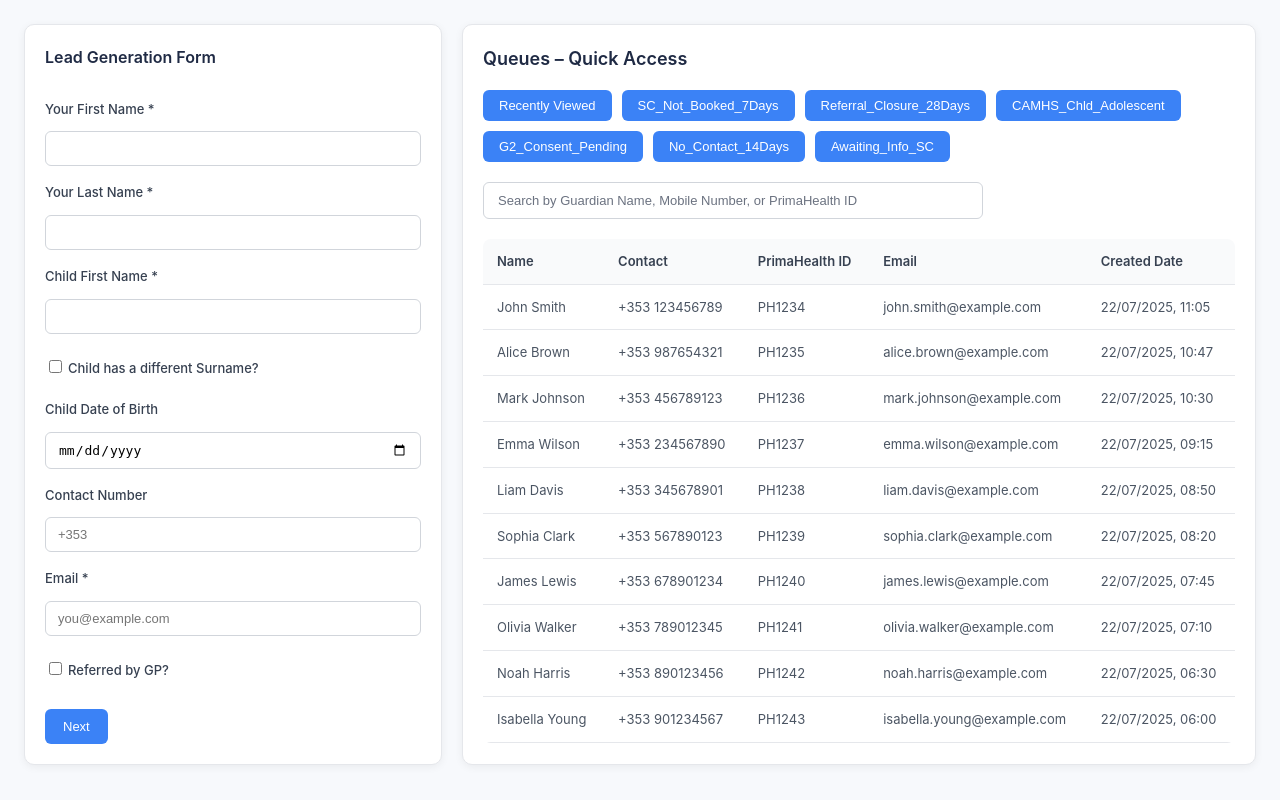
After one commit to pdkv1999/primaHealth, a Flask app: page /phase1/login_cc in a window 1280 px wide. The commit adds this page. Run offline with Flask 3, Linux system fonts and the light colour scheme.

Commit message:
Login screen for CC

```diff
--- a/app.py
+++ b/app.py
@@ -23,6 +23,10 @@ def consent():
 @app.route('/phase1/login')
 def login():
     return render_template('login.html')
+
+@app.route('/phase1/login_cc')
+def login_cc():
+    return render_template('login_cc.html')
 
 @app.route('/phase1/ap_screen')
 def ap_screen():
--- a/templates/ap_screen.html
+++ b/templates/ap_screen.html
@@ -20,7 +20,7 @@
         <p class="text-gray-600 mb-2"><strong>Guardian1 Mobile Number:</strong> 0987654321</p>
         <p class="text-gray-600 mb-2"><strong>Main School Name:</strong> Greenfield Primary</p>
         <p class="text-gray-600 mb-4"><strong>Preferred Teacher Name:</strong> Mr. O'Brien</p>
-        <button class="px-4 py-2 bg-blue-600 text-white rounded-lg hover:bg-blue-700 transition w-full">Complete SC Form</button>
+        <button onclick="window.location.href='https://docs.google.com/document/d/1XouQO4frNGNN-KdMsM9PChhG6JZDtuQtkDAeph9ZcN0/edit?tab=t.0'" class="px-4 py-2 bg-blue-600 text-white rounded-lg hover:bg-blue-700 transition w-full">Complete SC Form</button>
       </div>
 
       <div class="bg-white p-6 rounded-xl shadow-lg">
--- /dev/null
+++ b/templates/login_cc.html
@@ -0,0 +1,420 @@
+<!DOCTYPE html>
+<html lang="en">
+<head>
+  <meta charset="UTF-8" />
+  <meta name="viewport" content="width=device-width, initial-scale=1.0"/>
+  <title>PrimaHealth – Lead Form & Patient Queue</title>
+  <style>
+    body {
+      font-family: 'Inter', -apple-system, BlinkMacSystemFont, 'Segoe UI', Roboto, sans-serif;
+      background-color: #f7f9fc;
+      margin: 0;
+      padding: 24px;
+      display: flex;
+      gap: 20px;
+      color: #1f2a44;
+      line-height: 1.6;
+    }
+
+    .left-panel {
+      flex: 1;
+      min-width: 320px;
+      background-color: white;
+      padding: 20px;
+      border-radius: 10px;
+      box-shadow: 0 2px 8px rgba(0, 0, 0, 0.06);
+      border: 1px solid #e5e7eb;
+      display: flex;
+      flex-direction: column;
+    }
+
+    .right-panel {
+      flex: 2;
+      background-color: white;
+      padding: 20px;
+      border-radius: 10px;
+      box-shadow: 0 2px 8px rgba(0, 0, 0, 0.06);
+      border: 1px solid #e5e7eb;
+    }
+
+    h2 {
+      margin: 0 0 16px;
+      font-size: 18px;
+      font-weight: 600;
+      color: #1f2a44;
+    }
+
+    .queue-buttons {
+      display: flex;
+      flex-wrap: wrap;
+      gap: 10px;
+      margin-bottom: 20px;
+    }
+
+    .queue-buttons button {
+      background-color: #3b82f6;
+      color: white;
+      border: none;
+      border-radius: 6px;
+      padding: 8px 16px;
+      font-size: 13px;
+      font-weight: 500;
+      cursor: pointer;
+      transition: background-color 0.2s ease, transform 0.1s ease;
+    }
+
+    .queue-buttons button:hover {
+      background-color: #2563eb;
+      transform: translateY(-1px);
+    }
+
+    .queue-buttons button:active {
+      transform: translateY(0);
+    }
+
+    .queue-buttons button.active {
+      background-color: #1e40af;
+      transform: none;
+    }
+
+    .search-bar {
+      margin-bottom: 20px;
+    }
+
+    .search-bar input {
+      width: 100%;
+      max-width: 500px;
+      padding: 10px 14px;
+      font-size: 13px;
+      border: 1px solid #d1d5db;
+      border-radius: 6px;
+      transition: border-color 0.2s ease, box-shadow 0.2s ease;
+      box-sizing: border-box;
+    }
+
+    .search-bar input::placeholder {
+      font-size: 13px;
+      color: #6b7280;
+      opacity: 1;
+    }
+
+    .search-bar input:focus {
+      outline: none;
+      border-color: #3b82f6;
+      box-shadow: 0 0 0 3px rgba(59, 130, 246, 0.1);
+    }
+
+    table {
+      width: 100%;
+      border-collapse: separate;
+      border-spacing: 0;
+      background-color: white;
+      border-radius: 8px;
+      overflow: hidden;
+    }
+
+    th, td {
+      padding: 12px 14px;
+      border-bottom: 1px solid #e5e7eb;
+      font-size: 13px;
+      text-align: left;
+    }
+
+    th {
+      background-color: #f9fafb;
+      font-weight: 600;
+      color: #374151;
+    }
+
+    td {
+      color: #4b5563;
+    }
+
+    tr:last-child td {
+      border-bottom: none;
+    }
+
+    tr:hover {
+      background-color: #f8fafc;
+      cursor: pointer;
+    }
+
+    /* Lead form styles */
+    .form-title {
+      font-weight: 600;
+      margin-bottom: 20px;
+      font-size: 16px;
+      color: #1f2a44;
+    }
+
+    form {
+      display: flex;
+      flex-direction: column;
+      gap: 8px;
+    }
+
+    form label {
+      margin: 8px 0 4px;
+      font-size: 13px;
+      font-weight: 500;
+      color: #374151;
+    }
+
+    form input[type="text"],
+    form input[type="email"],
+    form input[type="date"] {
+      width: 100%;
+      padding: 9px 12px;
+      border: 1px solid #d1d5db;
+      border-radius: 6px;
+      font-size: 13px;
+      transition: border-color 0.2s ease, box-shadow 0.2s ease;
+      box-sizing: border-box;
+    }
+
+    form input[type="text"]:focus,
+    form input[type="email"]:focus,
+    form input[type="date"]:focus {
+      outline: none;
+      border-color: #3b82f6;
+      box-shadow: 0 0 0 3px rgba(59, 130, 246, 0.1);
+    }
+
+    form input[type="checkbox"] {
+      margin-right: 6px;
+      accent-color: #3b82f6;
+    }
+
+    .checkbox-label {
+      display: flex;
+      align-items: center;
+      margin-top: 8px;
+      font-size: 13px;
+      color: #4b5563;
+    }
+
+    .submit-btn {
+      margin-top: 16px;
+      background-color: #3b82f6;
+      color: white;
+      padding: 10px 18px;
+      border: none;
+      border-radius: 6px;
+      cursor: pointer;
+      font-size: 13px;
+      font-weight: 500;
+      transition: background-color 0.2s ease, transform 0.1s ease;
+      align-self: flex-start;
+    }
+
+    .submit-btn:hover {
+      background-color: #2563eb;
+      transform: translateY(-1px);
+    }
+
+    .submit-btn:active {
+      transform: translateY(0);
+    }
+  </style>
+</head>
+<body>
+
+  <!-- Left: Lead Form -->
+  <div class="left-panel">
+    <div class="form-title">Lead Generation Form</div>
+    <form>
+      <label>Your First Name *</label>
+      <input type="text" required />
+
+      <label>Your Last Name *</label>
+      <input type="text" required />
+
+      <label>Child First Name *</label>
+      <input type="text" required />
+
+      <div class="checkbox-label">
+        <input type="checkbox" id=" moaning" />
+        <label for="diffSurname">Child has a different Surname?</label>
+      </div>
+
+      <label>Child Date of Birth</label>
+      <input type="date" />
+
+      <label>Contact Number</label>
+      <input type="text" placeholder="+353" />
+
+      <label>Email *</label>
+      <input type="email" placeholder="you@example.com" required />
+
+      <div class="checkbox-label">
+        <input type="checkbox" id="referredByGP" />
+        <label for="referredByGP">Referred by GP?</label>
+      </div>
+
+      <button class="submit-btn" type="submit">Next</button>
+    </form>
+  </div>
+
+  <!-- Right: Queues & Table -->
+  <div class="right-panel">
+    <h2>Queues – Quick Access</h2>
+    <div class="queue-buttons">
+      <button onclick="filterQueue('Recently_Viewed')" class="active">Recently Viewed</button>
+      <button onclick="filterQueue('SC_Not_Booked_7Days')">SC_Not_Booked_7Days</button>
+      <button onclick="filterQueue('Referral_Closure_28Days')">Referral_Closure_28Days</button>
+      <button onclick="filterQueue('CAMHS_OPEN')">CAMHS_Chld_Adolescent</button>
+      <button onclick="filterQueue('G2_Consent_Pending')">G2_Consent_Pending</button>
+      <button onclick="filterQueue('No_Contact_14Days')">No_Contact_14Days</button>
+      <button onclick="filterQueue('Awaiting_Info_SC')">Awaiting_Info_SC</button>
+    </div>
+
+    <div class="search-bar">
+      <input type="text" id="searchInput" placeholder="Search by Guardian Name, Mobile Number, or PrimaHealth ID" onkeyup="searchPatient()" />
+    </div>
+
+    <table id="patientTable">
+      <thead>
+        <tr>
+          <th>Name</th>
+          <th>Contact</th>
+          <th>PrimaHealth ID</th>
+          <th>Email</th>
+          <th>Created Date</th>
+        </tr>
+      </thead>
+      <tbody>
+        <tr data-queue="Recently_Viewed" onclick="goToCC('1')">
+          <td>John Smith</td>
+          <td>+353 123456789</td>
+          <td>PH1234</td>
+          <td>john.smith@example.com</td>
+          <td>22/07/2025, 11:05</td>
+        </tr>
+        <tr data-queue="Recently_Viewed" onclick="goToCC('2')">
+          <td>Alice Brown</td>
+          <td>+353 987654321</td>
+          <td>PH1235</td>
+          <td>alice.brown@example.com</td>
+          <td>22/07/2025, 10:47</td>
+        </tr>
+        <tr data-queue="Recently_Viewed" onclick="goToCC('3')">
+          <td>Mark Johnson</td>
+          <td>+353 456789123</td>
+          <td>PH1236</td>
+          <td>mark.johnson@example.com</td>
+          <td>22/07/2025, 10:30</td>
+        </tr>
+        <tr data-queue="Recently_Viewed" onclick="goToCC('4')">
+          <td>Emma Wilson</td>
+          <td>+353 234567890</td>
+          <td>PH1237</td>
+          <td>emma.wilson@example.com</td>
+          <td>22/07/2025, 09:15</td>
+        </tr>
+        <tr data-queue="Recently_Viewed" onclick="goToCC('5')">
+          <td>Liam Davis</td>
+          <td>+353 345678901</td>
+          <td>PH1238</td>
+          <td>liam.davis@example.com</td>
+          <td>22/07/2025, 08:50</td>
+        </tr>
+        <tr data-queue="Recently_Viewed" onclick="goToCC('6')">
+          <td>Sophia Clark</td>
+          <td>+353 567890123</td>
+          <td>PH1239</td>
+          <td>sophia.clark@example.com</td>
+          <td>22/07/2025, 08:20</td>
+        </tr>
+        <tr data-queue="Recently_Viewed" onclick="goToCC('7')">
+          <td>James Lewis</td>
+          <td>+353 678901234</td>
+          <td>PH1240</td>
+          <td>james.lewis@example.com</td>
+          <td>22/07/2025, 07:45</td>
+        </tr>
+        <tr data-queue="Recently_Viewed" onclick="goToCC('8')">
+          <td>Olivia Walker</td>
+          <td>+353 789012345</td>
+          <td>PH1241</td>
+          <td>olivia.walker@example.com</td>
+          <td>22/07/2025, 07:10</td>
+        </tr>
+        <tr data-queue="Recently_Viewed" onclick="goToCC('9')">
+          <td>Noah Harris</td>
+          <td>+353 890123456</td>
+          <td>PH1242</td>
+          <td>noah.harris@example.com</td>
+          <td>22/07/2025, 06:30</td>
+        </tr>
+        <tr data-queue="Recently_Viewed" onclick="goToCC('10')">
+          <td>Isabella Young</td>
+          <td>+353 901234567</td>
+          <td>PH1243</td>
+          <td>isabella.young@example.com</td>
+          <td>22/07/2025, 06:00</td>
+        </tr>
+        <tr data-queue="SC_Not_Booked_7Days" onclick="goToCC('11')">
+          <td>Ethan Moore</td>
+          <td>+353 112233445</td>
+          <td>PH1244</td>
+          <td>ethan.moore@example.com</td>
+          <td>21/07/2025, 14:20</td>
+        </tr>
+        <tr data-queue="G2_Consent_Pending" onclick="goToCC('12')">
+          <td>Ava Taylor</td>
+          <td>+353 223344556</td>
+          <td>PH1245</td>
+          <td>ava.taylor@example.com</td>
+          <td>21/07/2025, 13:15</td>
+        </tr>
+        <tr data-queue="Awaiting_Info_SC" onclick="goToCC('13')">
+          <td>Mia Anderson</td>
+          <td>+353 334455667</td>
+          <td>PH1246</td>
+          <td>mia.anderson@example.com</td>
+          <td>21/07/2025, 12:10</td>
+        </tr>
+      </tbody>
+    </table>
+  </div>
+
+  <script>
+    function goToCC(patientId) {
+      window.location.href = `cc_screen?patientId=${patientId}`;
+    }
+
+    function searchPatient() {
+      const input = document.getElementById("searchInput").value.toLowerCase();
+      const rows = document.querySelectorAll("#patientTable tbody tr");
+
+      rows.forEach(row => {
+        const text = row.textContent.toLowerCase();
+        row.style.display = text.includes(input) ? "" : "none";
+      });
+    }
+
+    function filterQueue(queueName) {
+      const rows = document.querySelectorAll("#patientTable tbody tr");
+      const buttons = document.querySelectorAll(".queue-buttons button");
+
+      buttons.forEach(button => {
+        button.classList.remove("active");
+        if (button.textContent === queueName) {
+          button.classList.add("active");
+        }
+      });
+
+      rows.forEach(row => {
+        const queue = row.getAttribute("data-queue");
+        row.style.display = (queue === queueName) ? "" : "none";
+      });
+    }
+
+    // Initialize with Recently Viewed Leads
+    document.addEventListener("DOMContentLoaded", () => {
+      filterQueue("Recently_Viewed");
+    });
+  </script>
+
+</body>
+</html>
--- a/templates/phase1.html
+++ b/templates/phase1.html
@@ -57,6 +57,7 @@
     <h1>Phase 1 Screens</h1>
     <div class="d-flex flex-column align-items-center">
         <a href="/phase1/login" class="btn btn-outline-info">Main screen for AP</a>
+        <a href="/phase1/login_cc" class="btn btn-outline-info">Main screen for CC and CM</a>
         <a href="/phase1/ap_screen" class="btn btn-outline-info">AP Screen</a>
         <a href="/phase1/cc_screen" class="btn btn-outline-info">CC Screen</a>
         <a href="/phase1/cm_screen" class="btn btn-outline-info">CM Screen</a>
```
